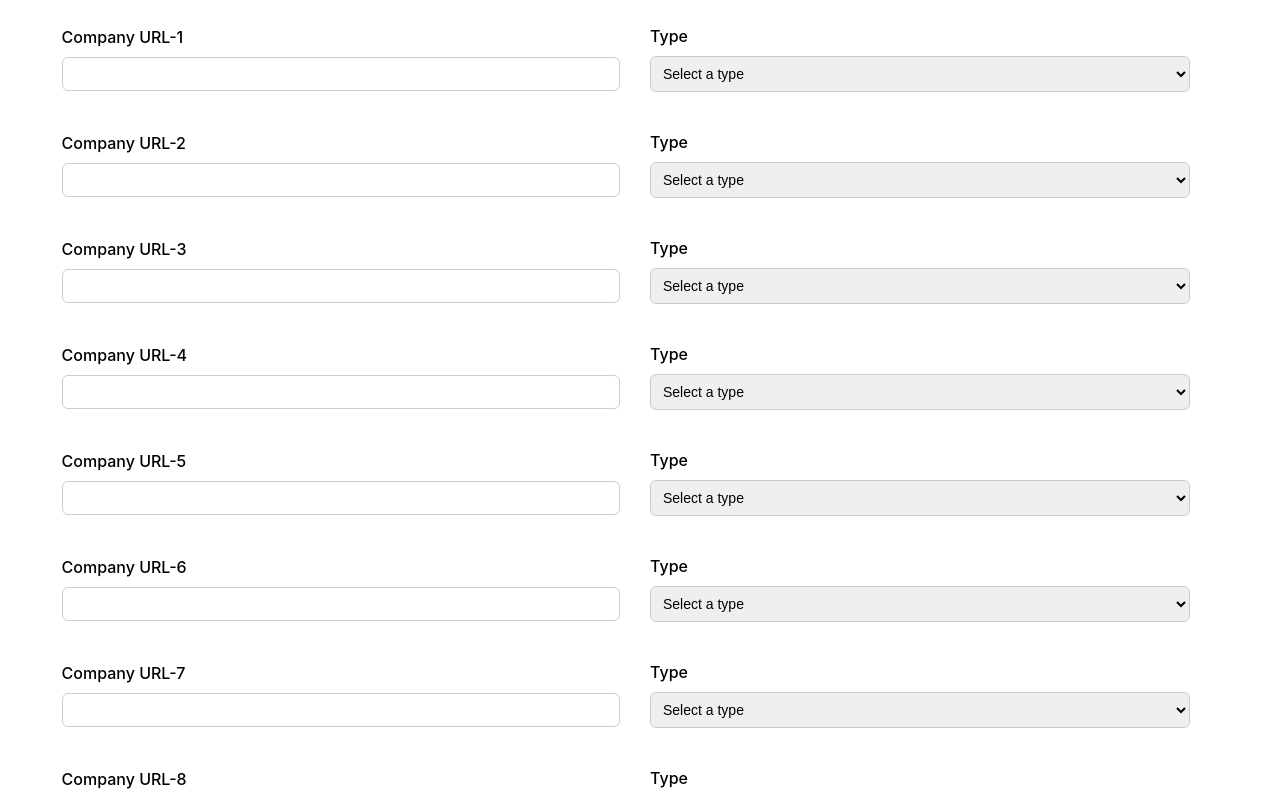
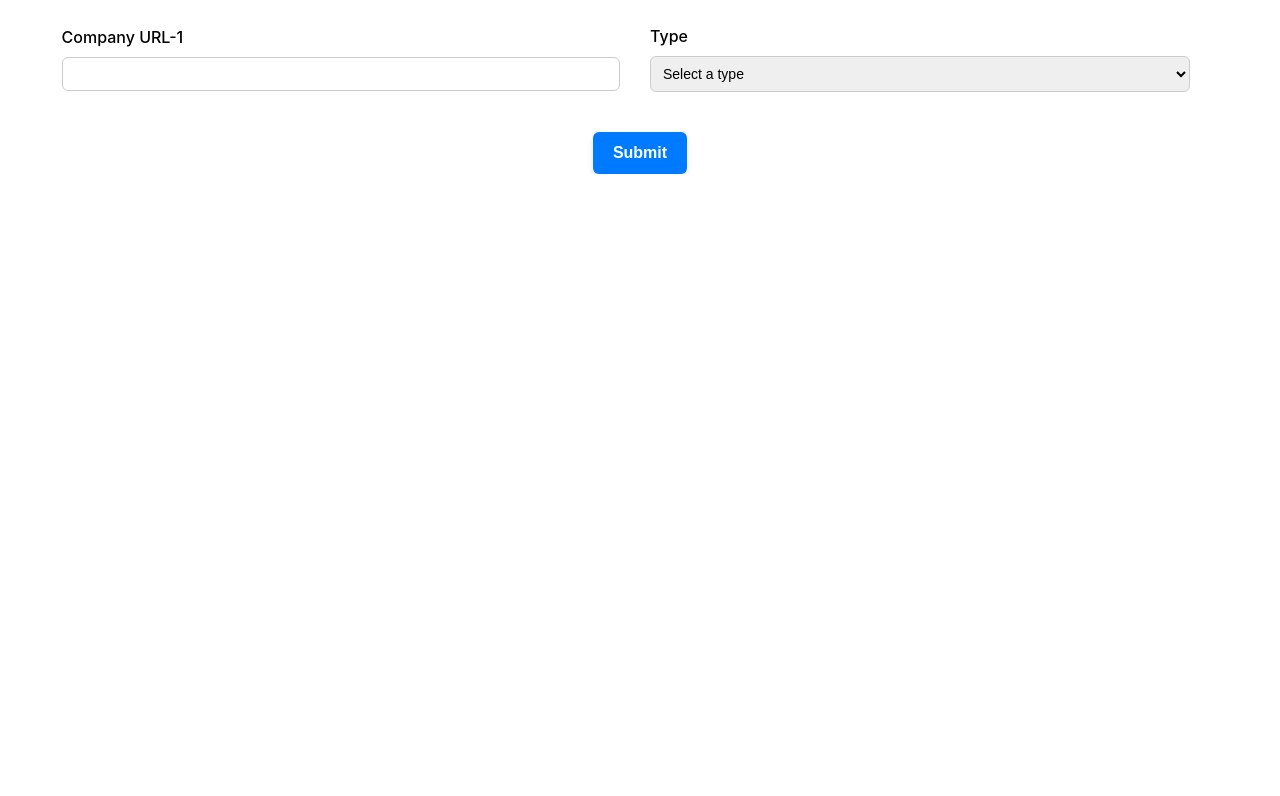
Before and after one commit to brightkid007/LinkedIn_Scraping-Automation_FormUI, a React (Create React App) app: page / in a window 1280 px wide. Shown: the part 3640-4436 px from the top of the page. After the commit the page ends 3814 px from the top, so only its background shows below. Built offline with nearby package versions, Linux system fonts and the light colour scheme.

Commit message:
mini-test

```diff
--- a/src/Components/SubmitForm.js
+++ b/src/Components/SubmitForm.js
@@ -11,7 +11,7 @@ const SubmitForm = () => {
     const [title, setTitle] = useState('');
     const [selectedCountries, setSelectedCountries] = useState([]);
     const [companyPairs, setCompanyPairs] = useState(
-        Array(15).fill({ companyURL: '', companyType: '' })
+        Array(1).fill({ companyURL: '', companyType: '' })
     );
 
     const [loading, setLoading] = useState(false);
@@ -152,7 +152,7 @@ const SubmitForm = () => {
                 </div>
             </div>
 
-            {[...Array(15)].map((_, index) => (
+            {[...Array(1)].map((_, index) => (
                 <div key={index} className='company-pair-container'>
                     <div className='input-group'>
                         <label htmlFor={`companyURL-${index}`}>Company URL-{index + 1}</label>
```
